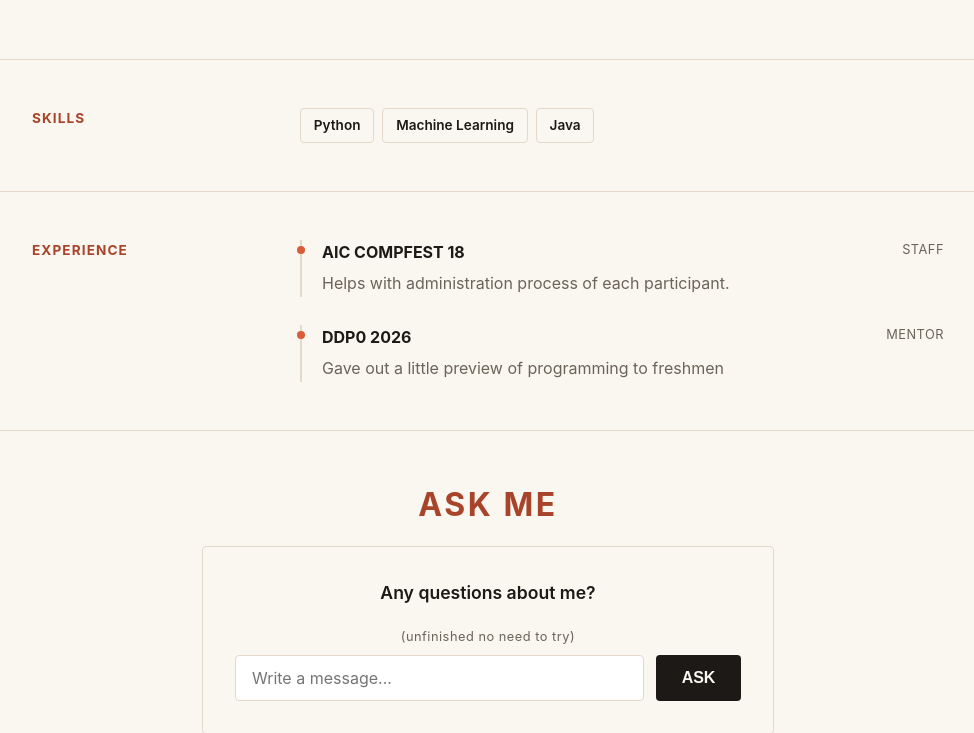
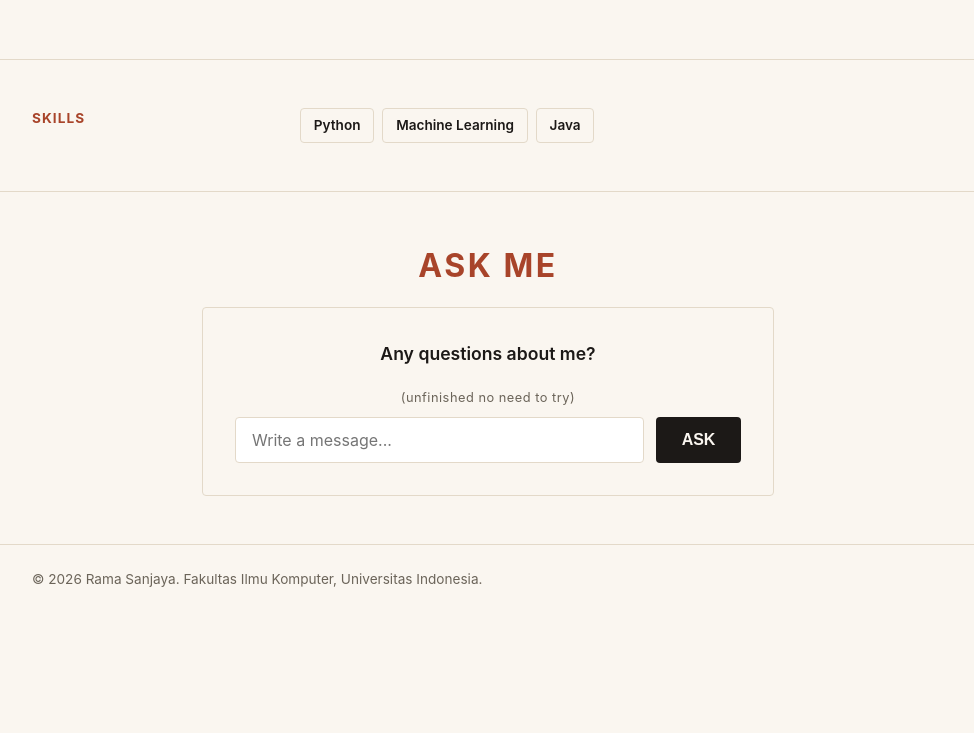
Before and after one commit to ramasanjayadx/myportofolio, a Django app: page / in a window 1280 px wide. Shown: the part 561-1294 px from the top of the page, without its empty margins (152-1126 px from the left). After the commit the page ends 1148 px from the top, so only its background shows below. Run offline with Django 5.2, Linux system fonts and the light colour scheme.

Commit message:
refactor: remove redundant experience section

```diff
--- a/templates/index.html
+++ b/templates/index.html
@@ -47,32 +47,6 @@
             </div>
         </section>
 
-        <section class="section" id="experience">
-            <div class="container section-grid">
-                <div class="section-label">
-                    <p class="hero-kicker">Experience</p>
-                </div>
-                <div class="section-content">
-                    <div class="experience-list">
-                        <div class="experience-item">
-                            <div class="experience-header">
-                                <span class="experience-title">AIC COMPFEST 18</span>
-                                <span class="experience-meta">Staff</span>
-                            </div>
-                            <p class="experience-desc">Helps with administration process of each participant.</p>
-                        </div>
-                        <div class="experience-item">
-                            <div class="experience-header">
-                                <span class="experience-title">DDP0 2026</span>
-                                <span class="experience-meta">Mentor</span>
-                            </div>
-                            <p class="experience-desc">Gave out a little preview of programming to freshmen</p>
-                        </div>
-                    </div>
-                </div>
-            </div>
-        </section>
-
         <section class="section" id="ask-me">
             <div class="container ask-me-container">
                 <p class="ask-me-kicker">Ask Me</p>
```
